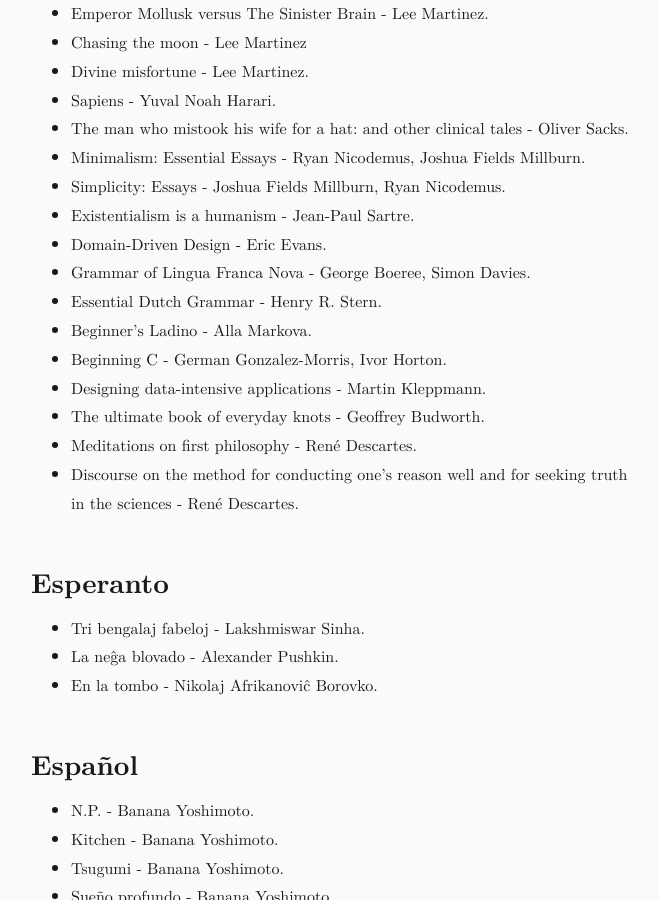
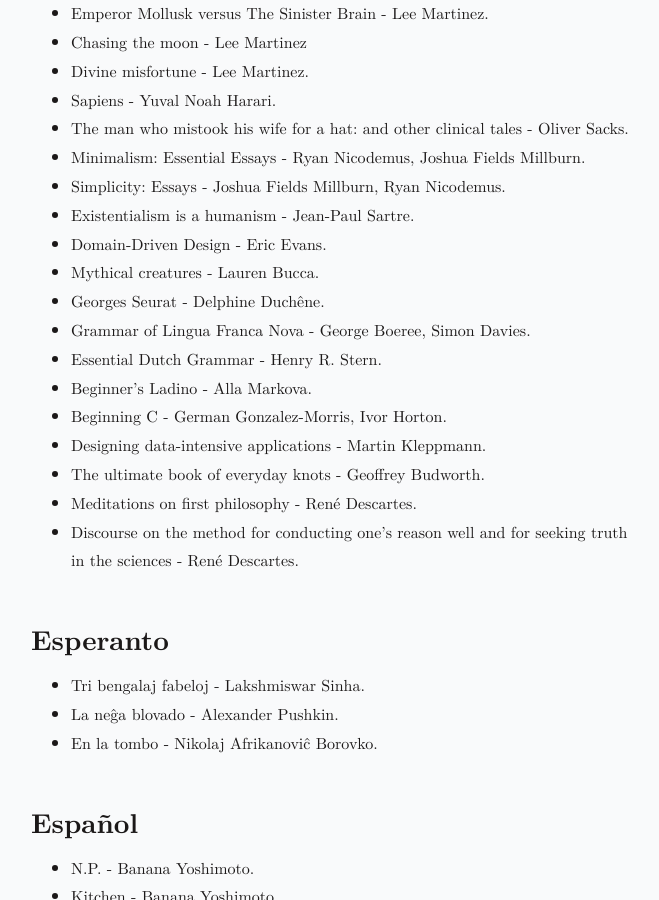
Before and after one commit to jProgr/jprogr.github.io, a Jekyll site: the page built from pages/books-read.md, in a window 1280 px wide and 900 px high, scrolled down 1445 px. Shown: the whole window, without its empty margins (309-968 px from the left). Built offline with Jekyll 4.4.1, drawn with Linux system fonts in a browser that asks for light colours; some of the changed text lies outside the part shown.

Commit message:
Update content
Updated "Books read".

```diff
--- a/pages/books-read.md
+++ b/pages/books-read.md
@@ -58,6 +58,8 @@ These are lists of the books that I have read and enjoyed enough to put in a lis
 - Simplicity: Essays - Joshua Fields Millburn, Ryan Nicodemus.
 - Existentialism is a humanism - Jean-Paul Sartre.
 - Domain-Driven Design - Eric Evans.
+- Mythical creatures - Lauren Bucca.
+- Georges Seurat - Delphine Duchêne.
 - Grammar of Lingua Franca Nova - George Boeree, Simon Davies.
 - Essential Dutch Grammar - Henry R. Stern.
 - Beginner's Ladino - Alla Markova.
```
Also changed, not shown: other parts of pages/books-read.md (+1 -1 lines).
